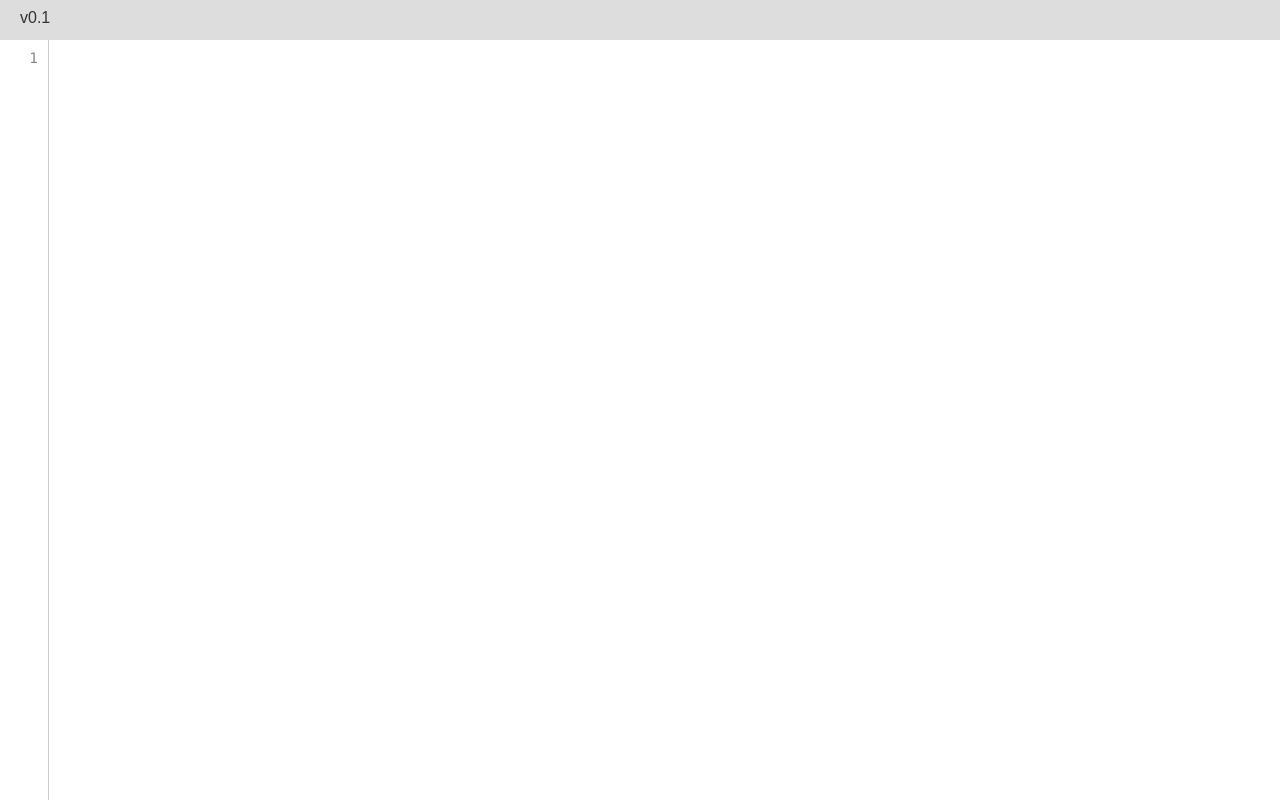
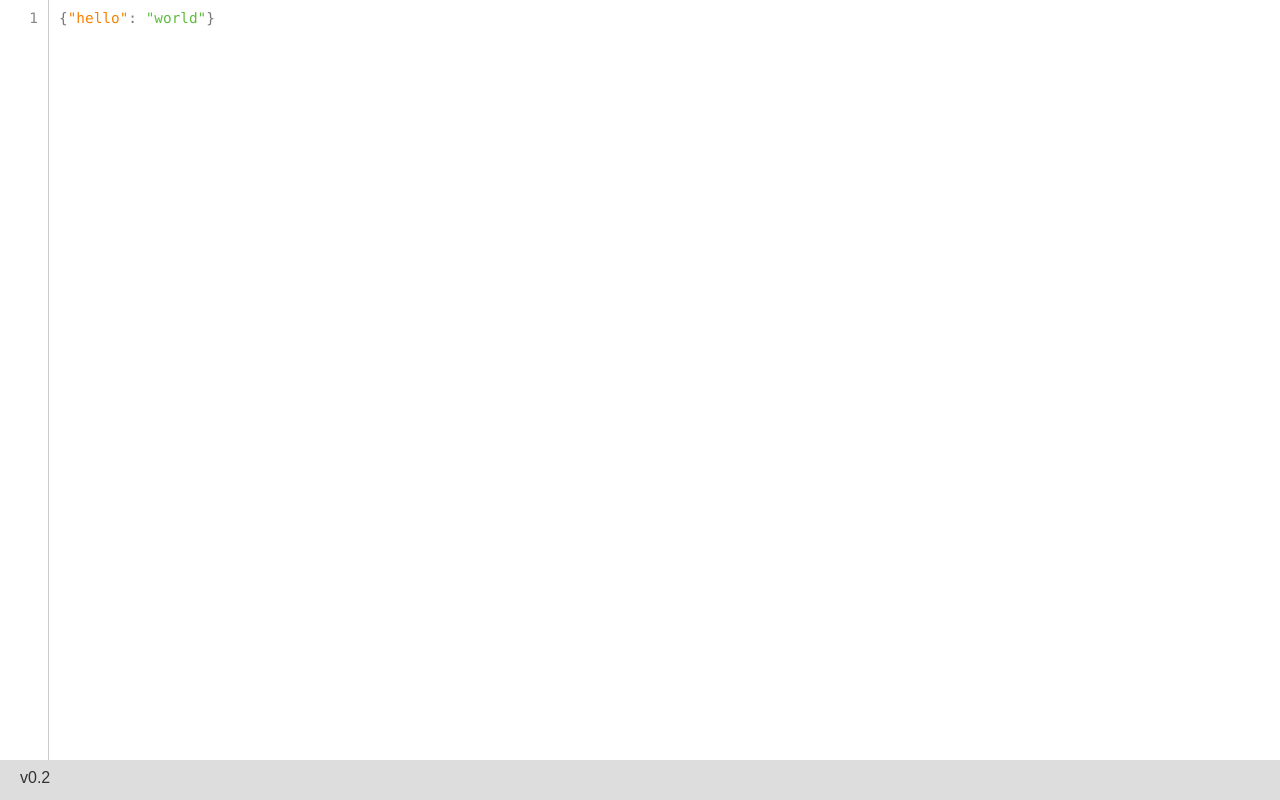
Before and after one commit to RodolfoPichardo/jsonpro, a plain HTML site: page index.html in a window 1280 px wide. Drawn offline with nearby package versions, Linux system fonts and the light colour scheme.

Commit message:
Added the layer group and restricted editing

```diff
--- a/files/scripts/main.js
+++ b/files/scripts/main.js
@@ -11,14 +11,19 @@ window.onload = function(e) {
 	});
 
 	editor.addEventListener('keydown', function(event) {
+		// TODO SCROLL
 	    if (event.keyCode == 13) { // Enter key
-	    	const newLine = isChrome? '\n\n': '\n';
-	    	document.execCommand('insertHTML', false, newLine);
-
-	    	// prevent the default behaviour of return key pressed
+	    	/*const newLine = isChrome? '\n\n': '\n';
+	    	document.execCommand('insertHTML', false, newLine);*/
+	    	event.preventDefault();
+	    	return false;
+	    } else if(event.keyCode >= 33 && event.keyCode <= 40) {
+	    	; // Do nothing
+	    } else {
 	    	event.preventDefault();
 	    	return false;
 	    }
+
  	});
 };
 
--- a/files/styles/main.css
+++ b/files/styles/main.css
@@ -1,22 +1,40 @@
-header {
-	width: 100%;
+footer {
 	height: 40px;
 	background: #ddd;
 	font-family: sans-serif;
 	color: #333;
+	position: absolute;
+	left: 0;
+	right: 0;
+	bottom: 0;
 }
 
-header p {
+footer p {
 	padding: 10px 20px;
 }
 
 main {
 	position:absolute;
-	top:40px; /* Must be same as header height */
+	top:0; /* Must be same as header height */
 	left: 0;
 	right: 0;
-	bottom: 0;
+	bottom: 40px;
 	overflow: scroll;
+}
+
+main #layer-group {
+	min-height: 100%;/* - 20px);*/
+	height: fit-content;
+	flex: 1;
+	align-self: stretch;
+	display: flex;
+}
+
+
+main #layer-group pre{
+	min-height: calc(100vh - 80px);
+	height: fit-content;
+	position: absolute;
 }
 
 main pre {
@@ -27,6 +45,8 @@ main pre {
 	padding: 10px;
 	outline: none;
 	font-family: "Consolas", monospace;
+	align-self: stretch;
+	user-select: none;
 }
 
 #wrapper {
@@ -50,9 +70,37 @@ main pre {
 
 #code {
 	flex: 1;
-	align-self: stretch;
+	color: rgba(0, 0, 0, 0);
+	caret-color: #222;
+	z-index: 9999;
+	user-select: text;
+	min-width: calc(100% - 90px);
+}
+
+#code::-moz-selection { /* Code for Firefox */
+  color: #222;
+  background-color: #bbb;
+  border: 1px solid #777;
+}
+
+#code::selection {
+  color: #222;
+  background-color: #bbb;
+  border: 1px solid #777;
 }
 
 #code::after {
 	content: '\200B'; /* Zero-width space */
 }
+
+#punctuation {
+	color: #777;
+}
+
+#attr {
+	color: #F78200;
+}
+
+#string {
+	color: #5EBD3E;
+}
--- a/index.html
+++ b/index.html
@@ -4,16 +4,23 @@
 	<script src="files/scripts/main.js" defer></script>
 	<link href="Https://cdn.jsdelivr.net/npm/reset-css@5.0.2/reset.min.css" rel="stylesheet">
 	<link href="files/styles/main.css" rel="stylesheet">
+	<meta name="viewport" content="width=device-width, initial-scale=1.0">
 </head>
 <body>
-	<header>
-		<p>v0.1</p>
-	</header>
+
 	<main>
 		<div id="wrapper">
 			<pre id="lines">1</pre>
-			<pre id="code" contenteditable="true" spellcheck="false" autofocus="true"></pre>
+			<div id="layer-group">
+				<pre id="code" contenteditable="true" spellcheck="false" autofocus="true">{"hello": "world"}</pre>
+				<pre id="punctuation">{       :        }</pre>
+				<pre id="attr"> "hello"</pre>
+				<pre id="string">          "world"</pre>
+			</div>
 		</div>
 	</main>
+	<footer>
+		<p>v0.2</p>
+	</footer>
 </body>
 </html>
```
